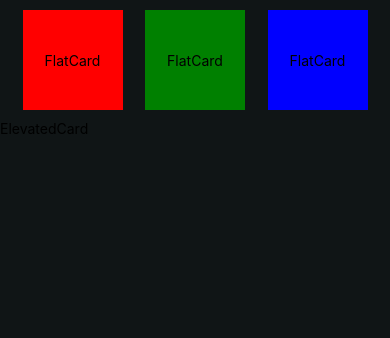
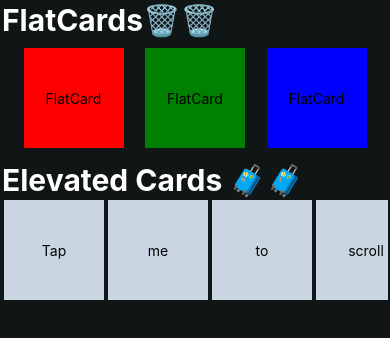
Before and after one commit to Arunendrasingh/React-Native-Learning, a React Native app: screen / in a window 390 px wide. Shown: the top 338 px of the page. Built offline with nearby package versions, Linux system fonts and the light colour scheme.

Commit message:
Add elevated card with scroll view.

```diff
--- a/App.js
+++ b/App.js
@@ -1,7 +1,7 @@
 import React from "react";
 
 
-import { StyleSheet, Text, View } from "react-native";
+import { ScrollView, StyleSheet, Text, View } from "react-native";
 import FlatCard from "./components/FlatCard";
 import ElevatedCard from "./components/ElevatedCard";
 
@@ -10,13 +10,37 @@ import ElevatedCard from "./components/ElevatedCard";
 function App() {
 
     return <View style={styles.container}>
+        {/* FlatCards */}
         <View style={styles.flatCardContainer}>
-            <FlatCard />
-            <FlatCard cardStyle={{backgroundColor: "green"}}/>
-            <FlatCard cardStyle={{backgroundColor: "blue"}} />
+            <Text style={styles.textStyle}>FlatCards🗑️🗑️</Text>
+            <View style={styles.flatCards}>
+                <FlatCard />
+                <FlatCard cardStyle={{ backgroundColor: "green" }} />
+                <FlatCard cardStyle={{ backgroundColor: "blue" }} />
+            </View>
         </View>
-        <ElevatedCard />
-    </View>
+
+        {/* Elevated cards */}
+        <View style={styles.flatCardContainer}>
+            <Text style={styles.textStyle}>Elevated Cards 🧳🧳</Text>
+            <ScrollView horizontal >
+                <ElevatedCard text="Tap" />
+                <ElevatedCard text="me" />
+                <ElevatedCard text="to" />
+                <ElevatedCard text="scroll" />
+                <ElevatedCard text="to" />
+                <ElevatedCard text="left" />
+                <ElevatedCard text="🧳🤣🤣" />
+                <ElevatedCard text="😕😕" />
+                <ElevatedCard text="🤑🤑🤑" />
+                <ElevatedCard text="❌❌❌" />
+            </ScrollView>
+        </View>
+
+
+        {/* Card View */}
+
+    </View >
 }
 
 const styles = StyleSheet.create({
@@ -24,10 +48,18 @@ const styles = StyleSheet.create({
         backgroundColor: "#101516",
         flex: 1
     },
-    flatCardContainer: {
+    flatCards: {
         paddingVertical: 10,
         flexDirection: "row",
         justifyContent: "space-evenly"
+    },
+    flatCardContainer: {
+        margin: 2
+    },
+    textStyle: {
+        color: "white",
+        fontSize: 30,
+        fontWeight: "bold"
     }
 })
 
--- a/components/ElevatedCard.js
+++ b/components/ElevatedCard.js
@@ -1,14 +1,24 @@
 import { StyleSheet, Text, View } from 'react-native'
 import React from 'react'
 
-const ElevatedCard = () => {
+const ElevatedCard = ({text}) => {
   return (
-    <View>
-      <Text>ElevatedCard</Text>
-    </View>
+    <View style={styles.card}>
+            <Text style={styles.cardText}>{text}</Text>
+        </View>
   )
 }
 
 export default ElevatedCard
 
-const styles = StyleSheet.create({})
+const styles = StyleSheet.create({
+  card: {
+      margin: 2,
+      width: 100,
+      height: 100,
+      backgroundColor: "#CAD5E2",
+  },
+  cardText: {
+      margin: "auto"
+  }
+})
```
